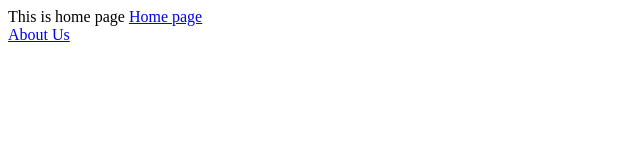
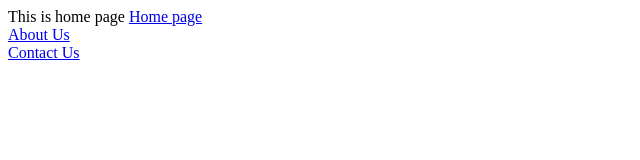
Before and after one commit to pavan7854/merge-conflicts-2, a plain HTML site: page index.html in a window 1280 px wide. Shown: the full height of the page, 0-640 px from the left. Drawn offline with Linux system fonts and the light colour scheme.

Commit message:
resolve the issue #1 : Add contact us page navigation to home page

```diff
--- a/index.html
+++ b/index.html
@@ -10,5 +10,6 @@
     <a href="index.html">Home page</a> <br>
 
     <a href="aboutus.html">About Us</a> <br>
+    <a href="contactus.html">Contact Us</a> <br>
 </body>
 </html>
```
